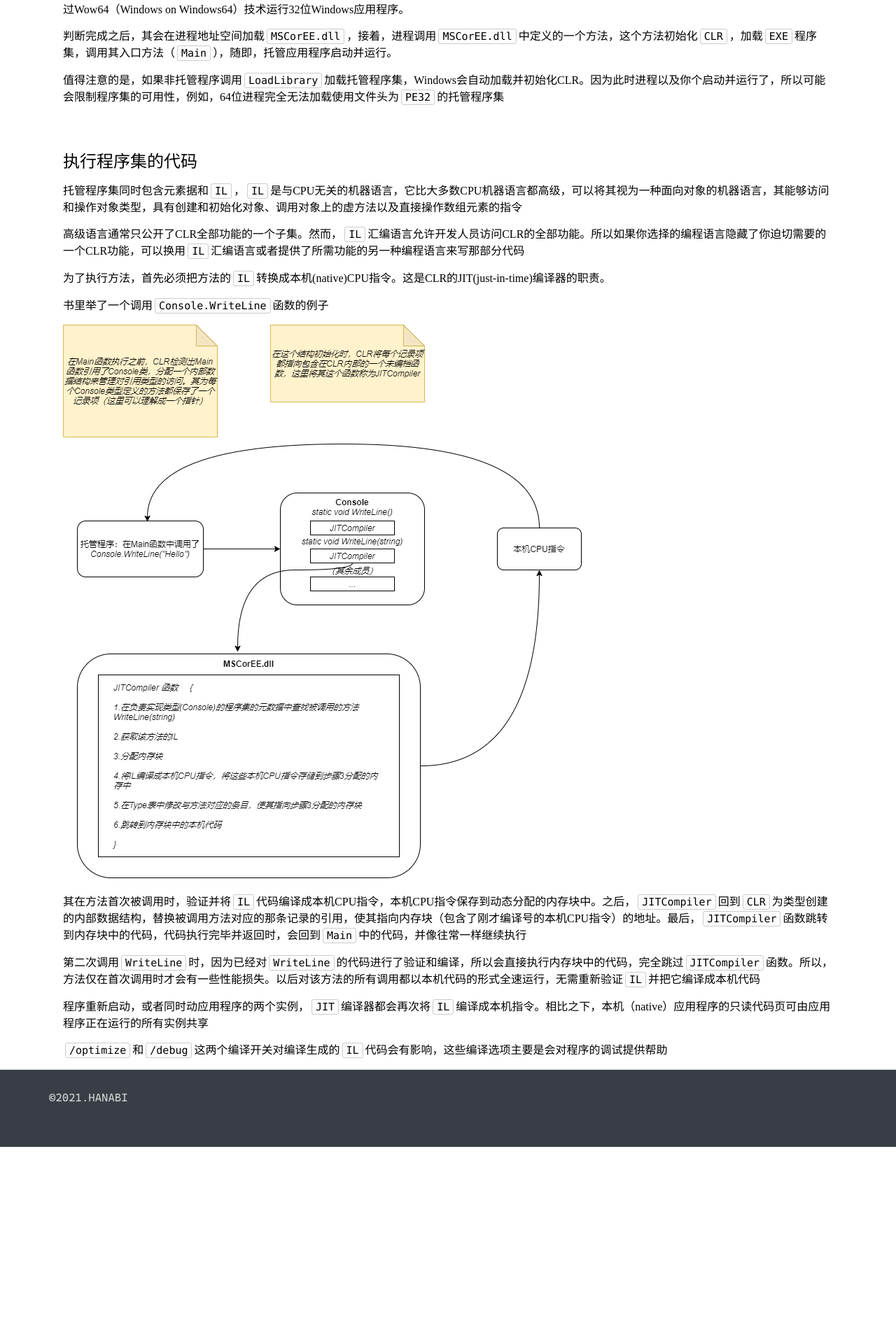
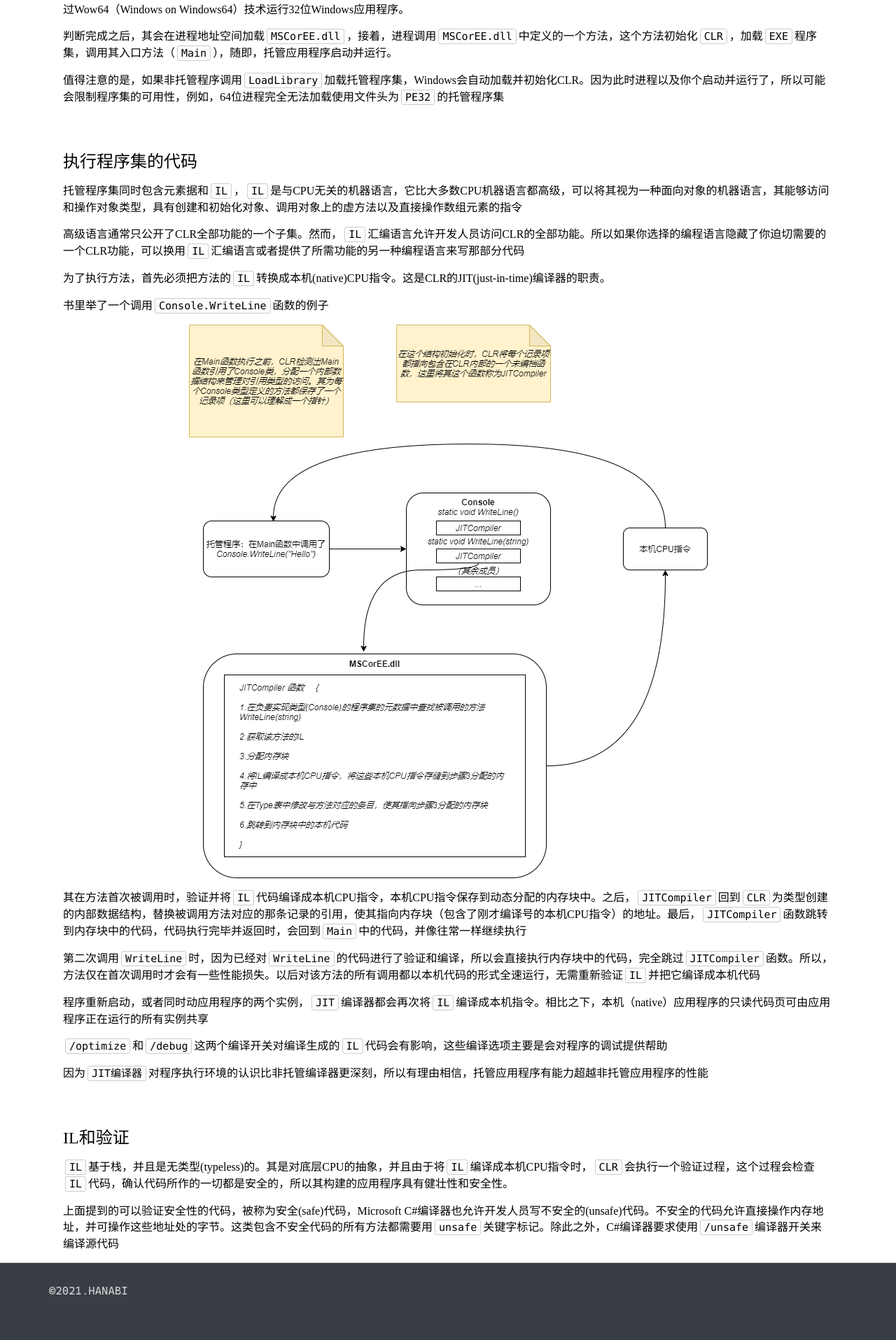
Before and after one commit to KamenRiderKuuga/kamenriderkuuga.github.io, a Jekyll site: the page built from _posts/2021-04-28-CSharp-2.md, in a window 1280 px wide. Shown: the part 1213-3128 px from the top of the page at 70% size. Built offline with Jekyll 4.4.1, drawn with Linux system fonts in a browser that asks for light colours; before the commit the page ends 2852 px from its top, so only the background shows below that.

Commit message:
doc: document about CLR

```diff
--- a/_posts/2021-04-28-CSharp-2.md
+++ b/_posts/2021-04-28-CSharp-2.md
@@ -64,3 +64,12 @@ Windows执行可执行文件时，先检查其文件头，判断需要32位还
 程序重新启动，或者同时动应用程序的两个实例，`JIT`编译器都会再次将`IL`编译成本机指令。相比之下，本机（native）应用程序的只读代码页可由应用程序正在运行的所有实例共享
 
 `/optimize`和`/debug`这两个编译开关对编译生成的`IL`代码会有影响，这些编译选项主要是会对程序的调试提供帮助
+
+因为`JIT编译器`对程序执行环境的认识比非托管编译器更深刻，所以有理由相信，托管应用程序有能力超越非托管应用程序的性能
+
+
+## IL和验证
+
+`IL`基于栈，并且是无类型(typeless)的。其是对底层CPU的抽象，并且由于将`IL`编译成本机CPU指令时，`CLR`会执行一个验证过程，这个过程会检查`IL`代码，确认代码所作的一切都是安全的，所以其构建的应用程序具有健壮性和安全性。
+
+上面提到的可以验证安全性的代码，被称为安全(safe)代码，Microsoft C#编译器也允许开发人员写不安全的(unsafe)代码。不安全的代码允许直接操作内存地址，并可操作这些地址处的字节。这类包含不安全代码的所有方法都需要用`unsafe`关键字标记。除此之外，C#编译器要求使用`/unsafe`编译器开关来编译源代码
--- a/assets/css/rouge.css
+++ b/assets/css/rouge.css
@@ -283,6 +283,11 @@ pre > code {
   padding: 0 20px;
 }
 
+img {
+  display: block;
+  margin: 0 auto;
+}
+
 h2,
 h3,
 h4,
```
